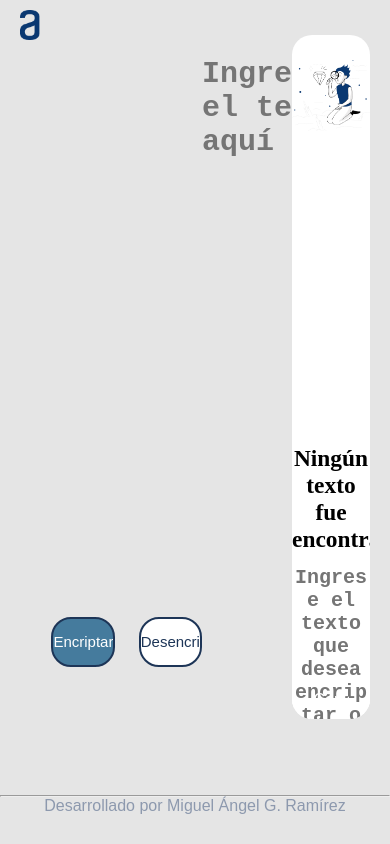
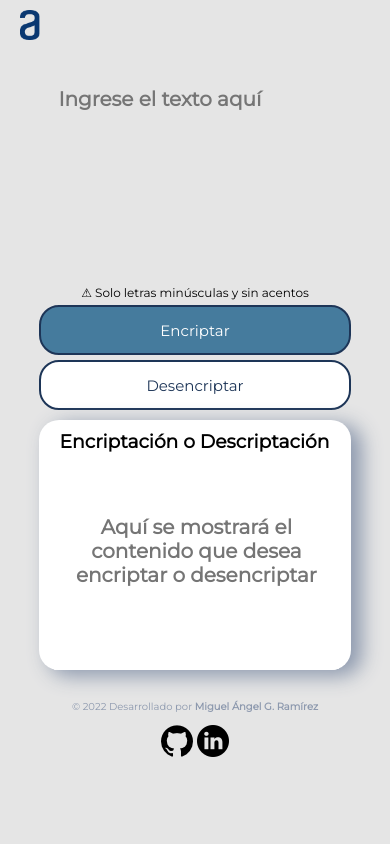
Before and after one commit to Mangelzz/Mangelzz.github.io, a plain HTML site: page index.html in a window 390 px wide. Drawn offline with nearby package versions, Linux system fonts and the light colour scheme.

Commit message:
Nuevos cambios
Se agregó un diseño adaptado a la pantalla de los móviles con un ligero cambio de apariencia, también se agregó una animación cuando se presiona al botón de copiar el texto encriptado o desencriptado

```diff
--- a/app.js
+++ b/app.js
@@ -23,7 +23,7 @@ function desencriptar(){
 
 function recuperarTexto() {
     var area = document.querySelector(".area");
-    return area.value;
+    return area.value.toLowerCase();
 }
 
 function ocultarElementos() {
@@ -80,6 +80,11 @@ function desencriptarTexto(mensaje) {
 
 function copiar(){
     var contenido = document.querySelector(".textarea");
-    navigator.clipboard.writeText(contenido.innerHTML);
-    alert("¡Se Copió!")
+    navigator.clipboard.writeText(contenido.value);
+    contenido = "";
+    aviso();
 }
+
+function aviso(){
+    swal("¡El texto se ha copiado correctamente!", "", "success");
+}
--- a/estilos.css
+++ b/estilos.css
@@ -1,6 +1,7 @@
 *{
     margin: 0;
     padding: 0;
+    font-family: 'Montserrat', sans-serif;
 }
 
 body{
@@ -48,7 +49,7 @@ main{
 
 .seccion-2{
     width: 20%;
-    height: 90%;
+    height: 500px;
     margin-right: 20px;
     background-color: #ffffff;
     border-radius: 20px;
@@ -71,13 +72,18 @@ main{
 .h3{
     font-size: 20px;
     width: 100%;
-    height: 10%;
+    height: 5%;
     text-align: center;
 }
 
 .parrafo{
     width: 100%;
-    height: 10%;
+    height: 5%;
+}
+
+.advertencia{
+    text-align: center;
+    font-size: 12px;
 }
 
 .copiar {
@@ -91,7 +97,7 @@ main{
     height: 50px;
     display: block;
     margin: auto;
-    margin-top: 120%;
+    margin-top: 140%;
     border-radius: 20px;
     color: #ffffff;
     background-color: #457b9d;
@@ -167,7 +173,75 @@ main{
 }
 
 footer{
+    margin-top: 20px;
     color: #8d99ae;
     text-align: center;
-    font-family: Arial, Helvetica, sans-serif;
 }
+
+footer img{
+    margin-top: 10px;
+}
+
+@media screen  and (max-width: 480px){
+    .area{
+        display: block;
+        margin: 50px auto 0;
+        font-size: 20px;
+        height: auto;
+    }
+    .izquierda{
+        height: 200px;
+    }
+    .buttons, .btn-encriptar, .btn-desencriptar{
+        display: block;
+        margin: 5px auto;
+    }
+    .btn-encriptar, .btn-desencriptar{
+        width: 80%;
+    }
+    .btn-encriptar:hover, .btn-desencriptar:hover{
+        background-color: #1d3557;
+        color: #ffffff;
+        transform: scale(1.0);
+    }
+    .main{
+        display: block;
+    }
+    .seccion-1{
+        width: 100%;
+        height: 20%;
+    }
+    .seccion-2{
+        display: block;
+        margin: 10px auto;
+        width: 80%;
+        height: 250px;
+        box-shadow: #000000;
+        margin-bottom: 10px;
+    }
+
+    .h3, .parrafo{
+        margin-left: 5px;
+        padding: 10px;
+        text-align: center;
+        width: 90%;
+        font-size: 16px;
+    }
+    .imagen{
+        display: none;
+    }
+    .seccion-2{
+    box-shadow: 10px 5px 20px 1px #8d99ae;;
+    }
+    .btn-copiar{
+        width: 50%;
+        height: 20%;
+    }
+    .realizado{
+        padding: 10px;
+        font-size: 10px;
+    }
+    footer img{
+        margin-top: 2px;
+    }
+}
--- a/index.html
+++ b/index.html
@@ -1,15 +1,25 @@
-<html>
-    <head>
-        <link rel="stylesheet" href="estilos.css">
-    </head>
+<!DOCTYPE html>
+<html lang="es">
+<head>
+    <meta charset="UTF-8">
+    <meta http-equiv="X-UA-Compatible" content="IE=edge">
+    <meta name="viewport" content="width=device-width, initial-scale=1.0">
+    <title>Encriptador de texto</title>
+    <link rel="stylesheet" href="estilos.css">
+    <link href="https://fonts.googleapis.com/css2?family=Montserrat&display=swap" rel="stylesheet">
+</head>
+<body>
     <body>
         <header>
             <img class="logo" src="img/Vector.png" alt="Logo-Alura/png">
         </header>
-        <main>
+        <main class="main">
             <div class="seccion-1">
                 <div class="izquierda">
                     <textarea class="area" cols="30" rows="10" placeholder="Ingrese el texto aquí" autofocus></textarea>
+                </div>
+                <div class="advertencia">
+                    <p>&#9888; Solo letras minúsculas y sin acentos</p>
                 </div>
                 <div class="buttons">
                     <input class="btn-encriptar" type="button" value="Encriptar">
@@ -21,20 +31,22 @@
                     <img class="figura" src="img/Muñeco.png" alt="muñeco.png">
                 </div>
                 <div class="h3">
-                    <h3>Ningún texto fue encontrado.</h3>
+                    <h3>Encriptación o Descriptación</h3>
                 </div>
                 <div class="parrafo">
-                    <textarea class="textarea" cols="30" rows="10" placeholder="Ingrese el texto que desea encriptar o desencriptar." disabled></textarea>
+                    <textarea class="textarea" placeholder="Aquí se mostrará el contenido que desea encriptar o desencriptar" disabled></textarea>
                 </div>
                 <div class="copiar">
                     <input class="btn-copiar" type="button" value="Copiar">
                 </div>
             </div>
         </main>
-        <hr>
         <footer>
-            Desarrollado por Miguel Ángel G. Ramírez
+            <p class="realizado"> &copy; 2022 Desarrollado por <strong>Miguel Ángel G. Ramírez</strong></p>
+            <a href="https://github.com/Mangelzz"><img src="img/github.png" alt="Github"></a>
+            <a href="https://www.linkedin.com/in/miguel-angel-dds/"><img src="img/linkedin.png" alt="linkedin"></a>
         </footer>
         <script src="app.js"></script>
-    </body>
+        <script src="https://unpkg.com/sweetalert/dist/sweetalert.min.js"></script
+</body>
 </html>
```
Also changed, not shown: img/github.png (added), img/linkedin.png (added).
